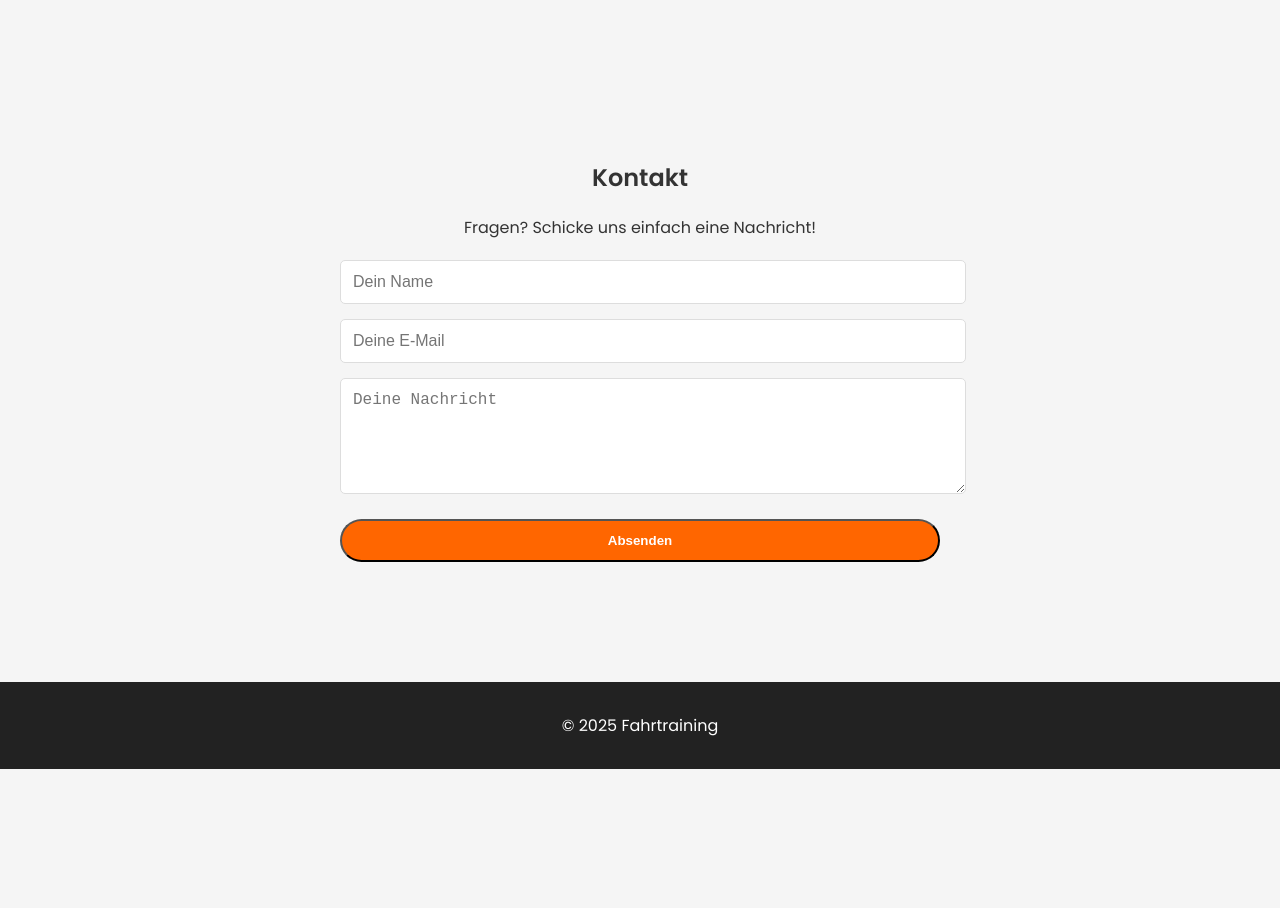
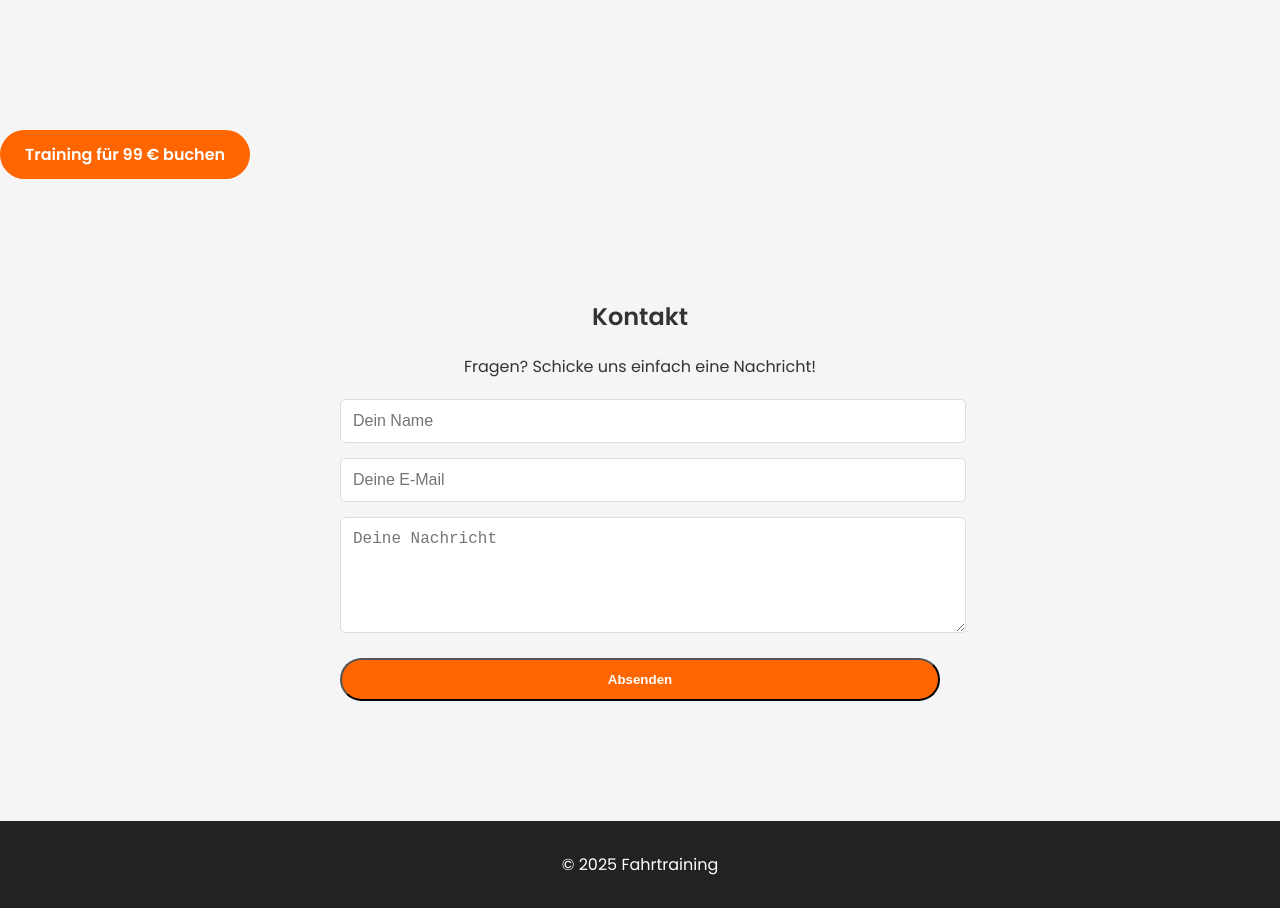
Before and after one commit to djl1899/Fahrtraining-landing, a plain HTML site: page index.html in a window 1280 px wide. Shown: the part 2440-3348 px from the top of the page. Before the commit the page ends 3209 px from the top, so only its background shows below. Drawn offline with Linux system fonts and the light colour scheme; a script that the page names is missing.

Commit message:
Update index.html

```diff
--- a/index.html
+++ b/index.html
@@ -52,6 +52,12 @@ bringt unser Team geballte Motorsport-Erfahrung auf die Strecke. Mit professione
 <!-- Calendly inline widget end -->
   </section>
 
+  <!-- Stripe Payment Button -->
+    <a href="https://buy.stripe.com/aFa8wRamifEh4iN1DCg7e00" class="btn-primary" target="_blank">
+      Training für 99 € buchen
+    </a>
+  </section>
+
   <!-- Kontakt Section -->
   <section id="kontakt" class="section">
     <h2>Kontakt</h2>
```
